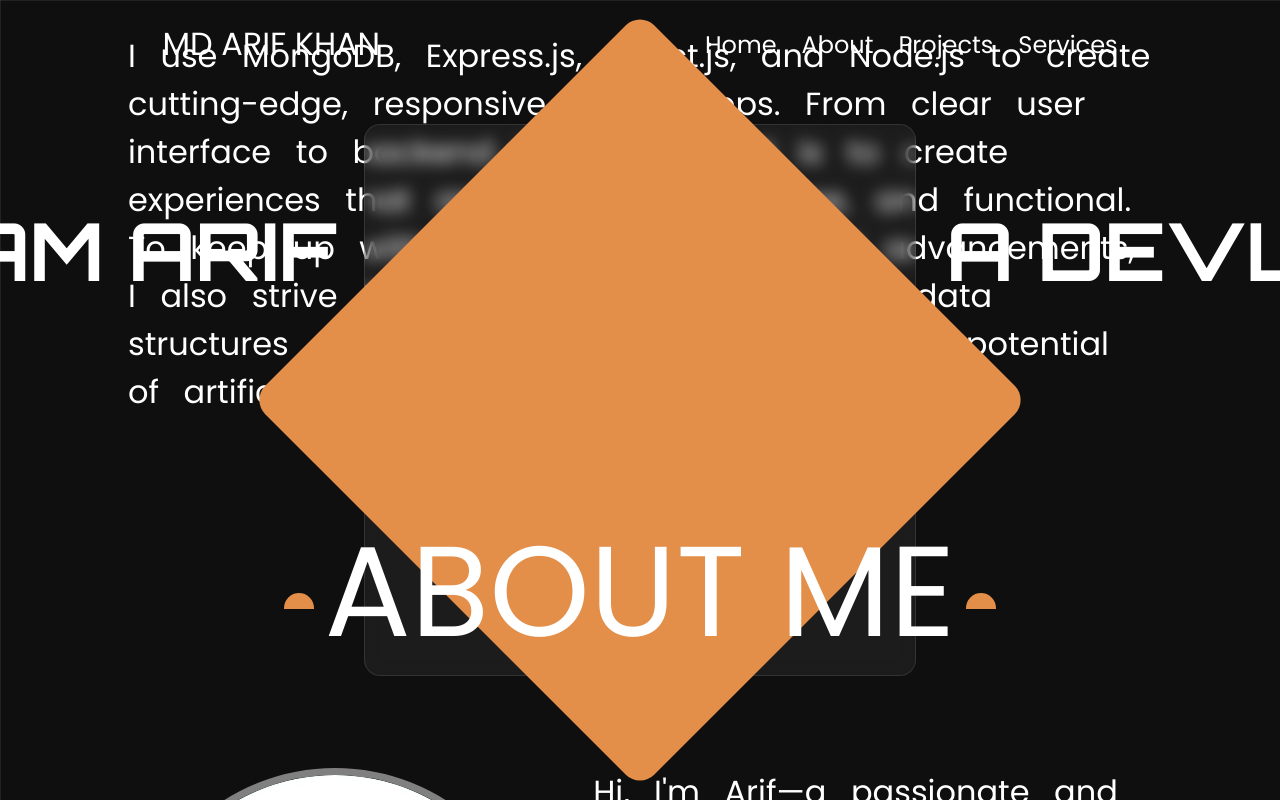
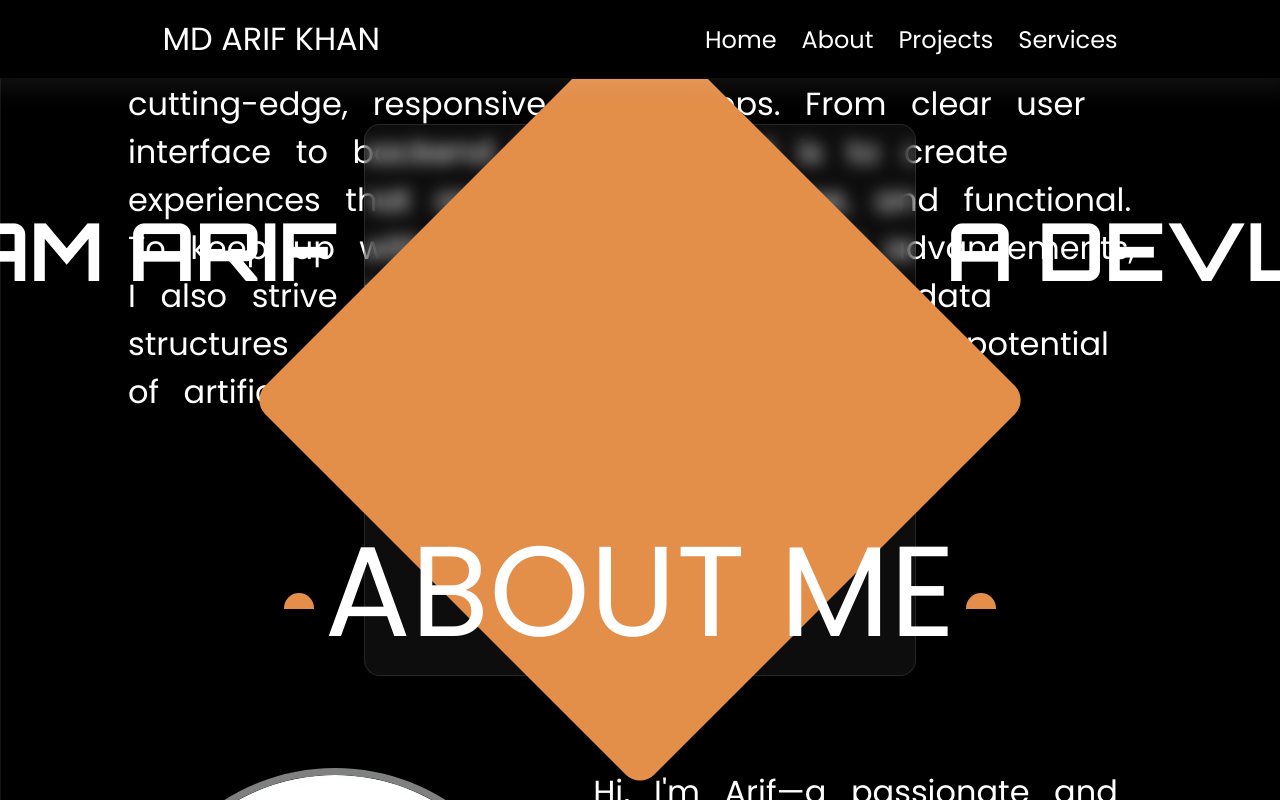
Before and after one commit to Arifkhan2007111/Portfolio, a React (Vite) app in the folder FrontEnd/: page / in a window 1280 px wide. Shown: the top 800 px of the page. Built offline with nearby package versions, Linux system fonts and the light colour scheme.

Commit message:
Some changes

```diff
--- a/FrontEnd/src/index.css
+++ b/FrontEnd/src/index.css
@@ -6,7 +6,7 @@
 }
 
 body{
-    background-color: #0f0f0f;
+    background-color: #000000;
     background-image:
         linear-gradient(to right, rgba(255, 255, 255, 0.08) 1px, transparent 1px),
         linear-gradient(to bottom, rgba(255, 255, 255, 0.08) 1px, transparent 1px);
@@ -32,12 +32,16 @@ body{
 
 .nav{
     width: 100%;
-    padding: 20px;
+    padding: 15px;
     display: flex;
     justify-content: space-around;
     align-items: center;
     position: fixed;
     z-index: 999;
+    background-color: #000000;
+    border-bottom: 1px solid rgba(255, 255, 255, 0.05); /* more subtle */
+box-shadow: 0 4px 30px rgba(255, 255, 255, 0.1); /* glow effect */
+
 }
 
 .logo{
```
